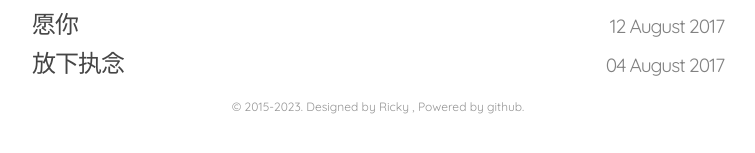
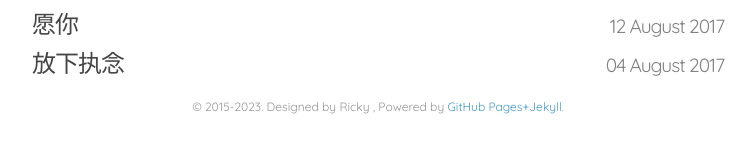
Before and after one commit to Rickylamn/Rickylamn.github.io, a Jekyll site: the page built from index.html, in a window 1280 px wide. Shown: the part 434-587 px from the top of the page, without its empty margins (262-1017 px from the left). Built offline with Jekyll 4.4.1, drawn with Linux system fonts in a browser that asks for light colours; nearby versions of some CDN libraries.

Commit message:
Update index.html

```diff
--- a/index.html
+++ b/index.html
@@ -20,5 +20,5 @@ layout: main
   </ul>
 
     <div class="footer center">
-           © 2015-2023.  Designed by Ricky , Powered by github.
+           © 2015-2023.  Designed by Ricky , Powered by <a href=“https://pages.github.com/”>GitHub Pages+<a href=“http://jekyll.com.cn/”>Jekyll</a>.
     </div>
```
